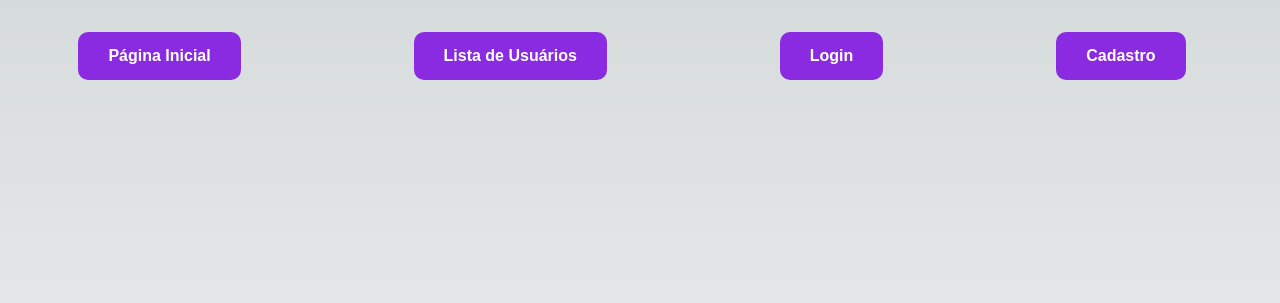
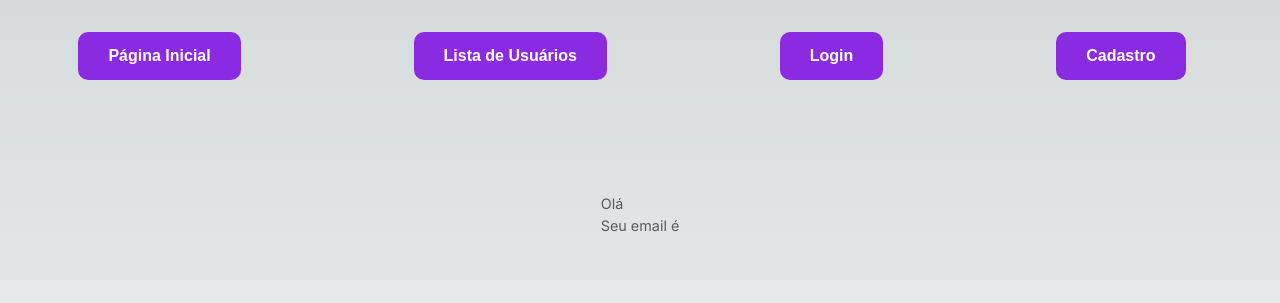
Before and after one commit to rotsteindaniel/UserAuthProject, a Next.js app in the folder Frontend/: page /perfil in a window 1280 px wide. Shown: the top 303 px of the page. Built offline with nearby package versions, Linux system fonts and the light colour scheme.

Commit message:
Refactor user information display in perfil page

```diff
--- a/Frontend/src/app/(private)/perfil/page.tsx
+++ b/Frontend/src/app/(private)/perfil/page.tsx
@@ -12,8 +12,10 @@ export default function Perfil() {
 
   return (
     <main className={styles.main}>
-      <p>{user?.name}</p>
-      <p>{user?.email}</p>
+      <div className={styles.card}>
+        <p>Olá {user?.name}</p>
+        <p>Seu email é {user?.email}</p>
+      </div>
     </main>
   );
 }
```
